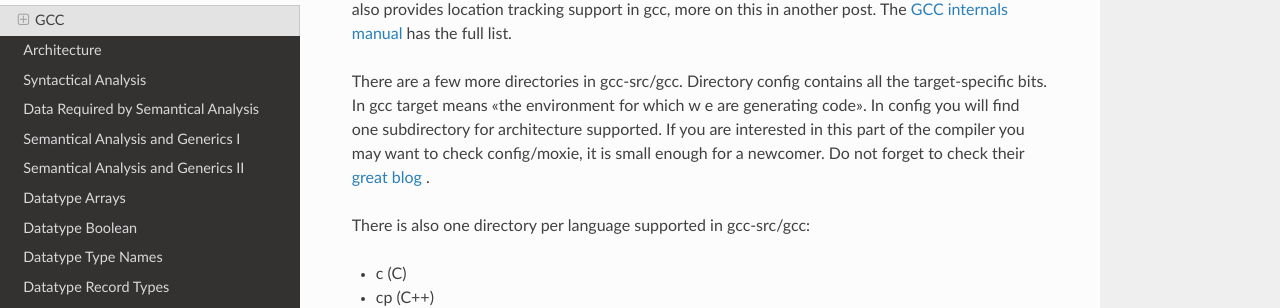
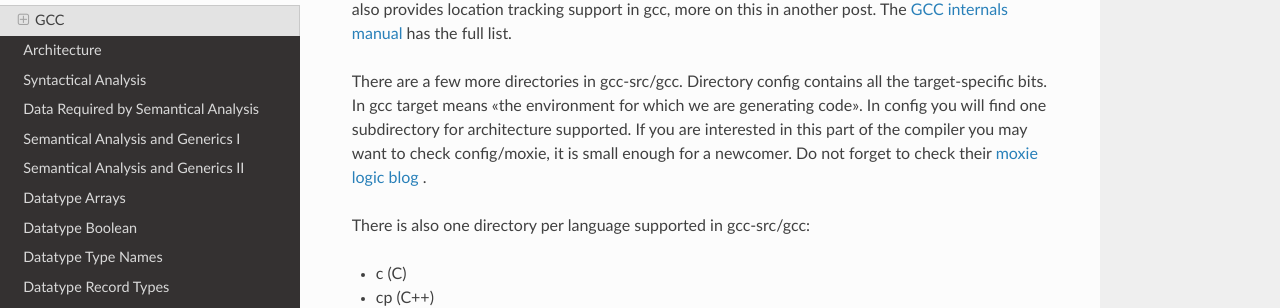
Before and after one commit to GCC-Tiny/gcc-tiny-docs-rtd, a Sphinx documentation site: the page built from docs/source/part02.rst, in a window 1280 px wide and 900 px high, scrolled down 2674 px. Shown: the part 186-494 px from the top of the window. Built offline with Sphinx 7.4.7 and the Read the Docs theme 2.0.0, drawn with Linux system fonts in a browser that asks for light colours.

Commit message:
part02: clarify moxie blog

```diff
--- a/docs/source/part02.rst
+++ b/docs/source/part02.rst
@@ -160,12 +160,12 @@ in gcc, more on this in another post. The
 has the full list.
 
 There are a few more directories in gcc-src/gcc. Directory config contains
-all the target-specific bits. In gcc target means «the environment for which w
-e are generating code». In config you will find one subdirectory for
+all the target-specific bits. In gcc target means «the environment for which
+we are generating code». In config you will find one subdirectory for
 architecture supported. If you are interested in this part of the compiler
 you may want to check config/moxie, it is small enough for a newcomer. Do not
 forget to check their
-`great blog <http://moxielogic.org/blog/>`_
+`moxie logic blog <http://moxielogic.org/blog/>`_
 .
 
 There is also one directory per language supported in gcc-src/gcc:
```
